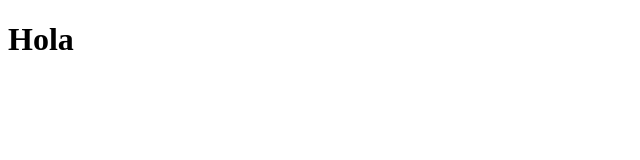
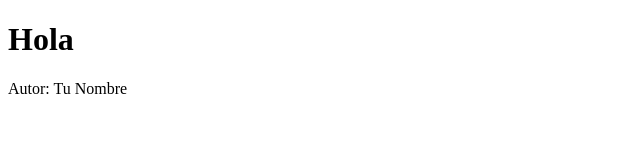
Before and after one commit to Abigail20OA/practica-git-individual, a plain HTML site: page index.html in a window 1280 px wide. Shown: the whole page, without its empty margins (0-640 px from the left). Drawn offline with Linux system fonts and the light colour scheme.

Commit message:
chore: agrego autor

```diff
--- a/index.html
+++ b/index.html
@@ -1 +1,2 @@
 <!doctype html><title>Demo</title><h1>Hola</h1>
+<p>Autor: Tu Nombre</p>
```
